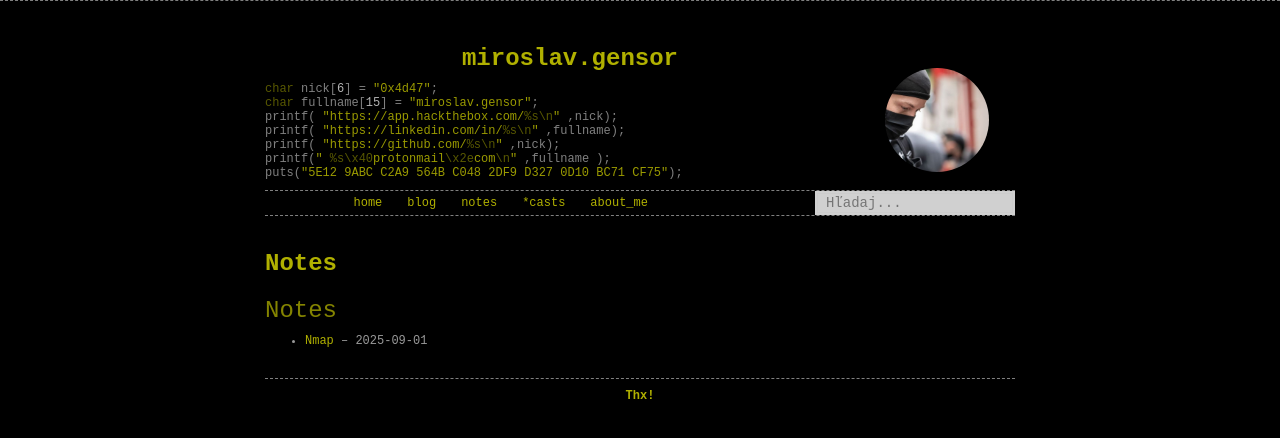
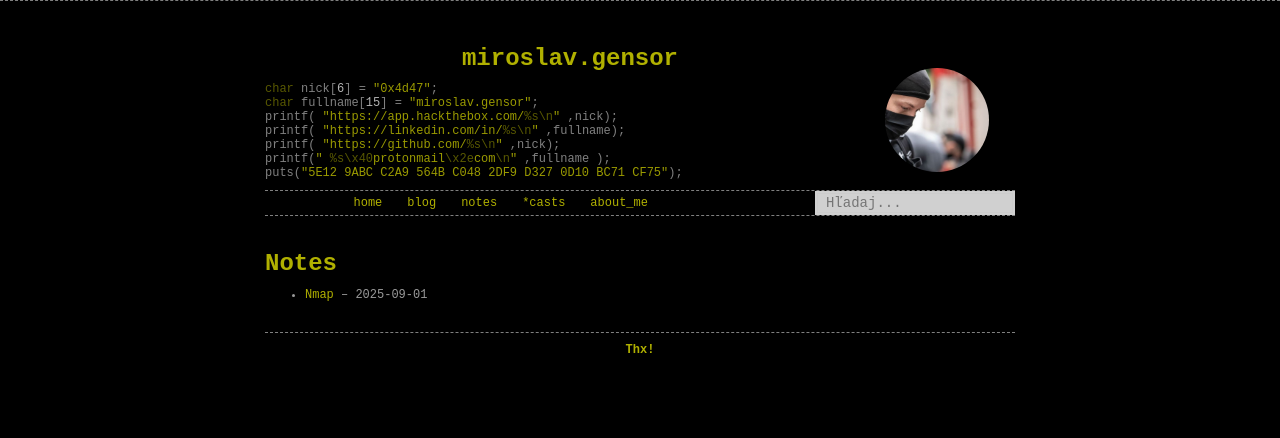
Before and after one commit to 0x00mg/0x00mg.github.io, a Jekyll site: the page built from notes.md, in a window 1280 px wide. Shown: the top 438 px of the page. Built offline with Jekyll 4.4.1, drawn with Linux system fonts in a browser that asks for light colours.

Commit message:
Update notes.md

```diff
--- a/notes.md
+++ b/notes.md
@@ -4,7 +4,7 @@ title: "Notes"
 permalink: /notes/
 ---
 
-<h3>Notes</h3>
+
 <ul>
   {% for note in site.notes %}
     <li>
```
